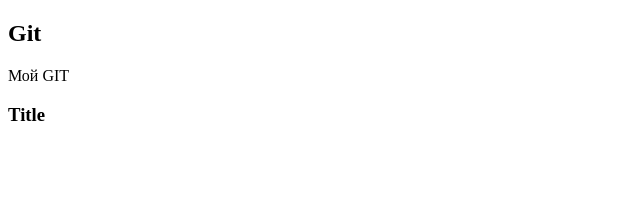
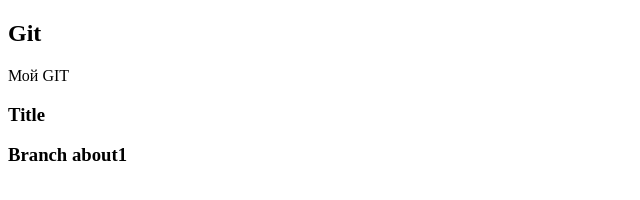
Before and after one commit to IgorMel/gittest, a plain HTML site: page index.html in a window 1280 px wide. Shown: the whole page, without its empty margins (0-640 px from the left). Drawn offline with Linux system fonts and the light colour scheme.

Commit message:
new about1

```diff
--- a/index.html
+++ b/index.html
@@ -8,5 +8,6 @@
     <h2>Git</h2>
     <p>Мой GIT</p>
     <h3>Title</h3>
+    <h3>Branch about1</h3>
   </body>
 </html>
```
